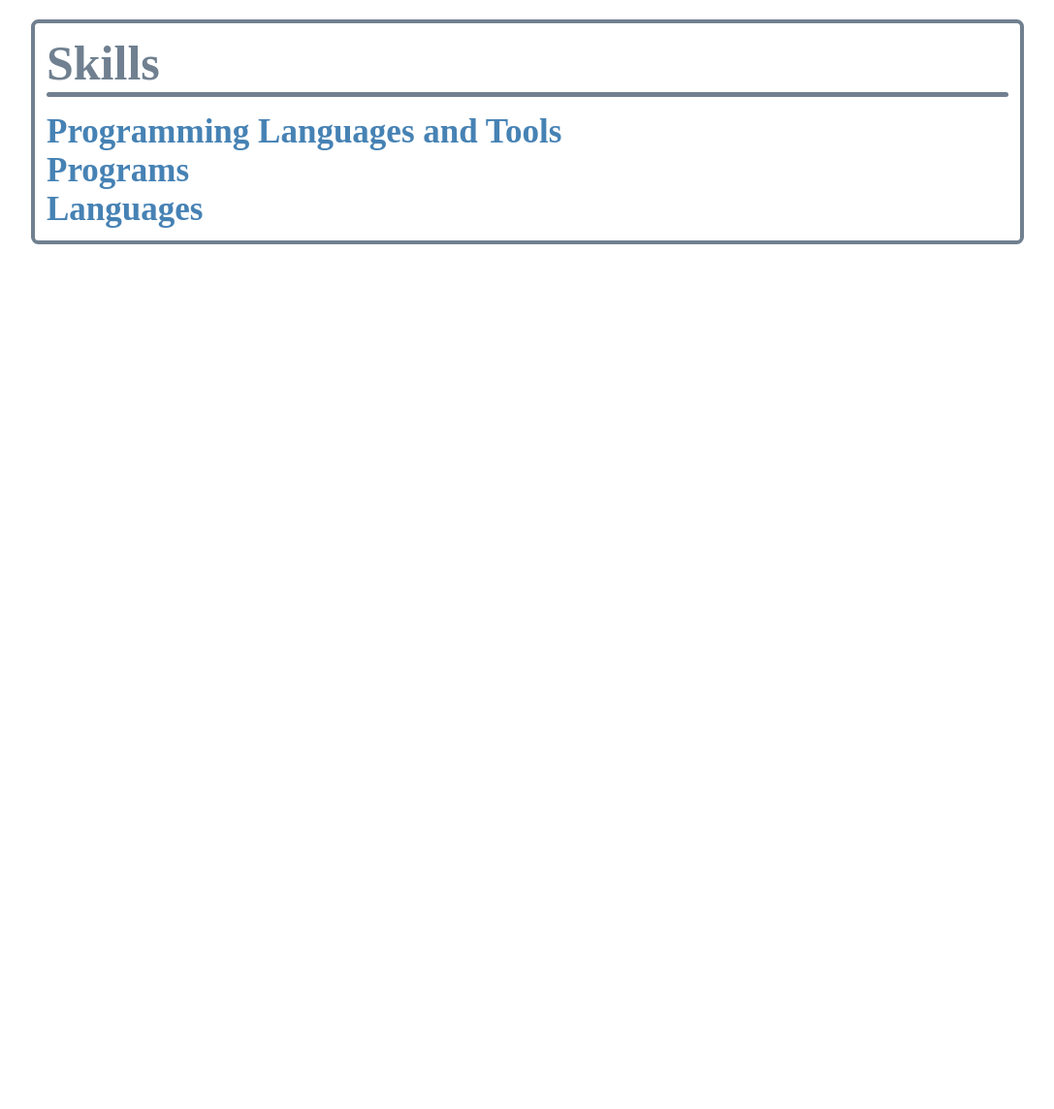
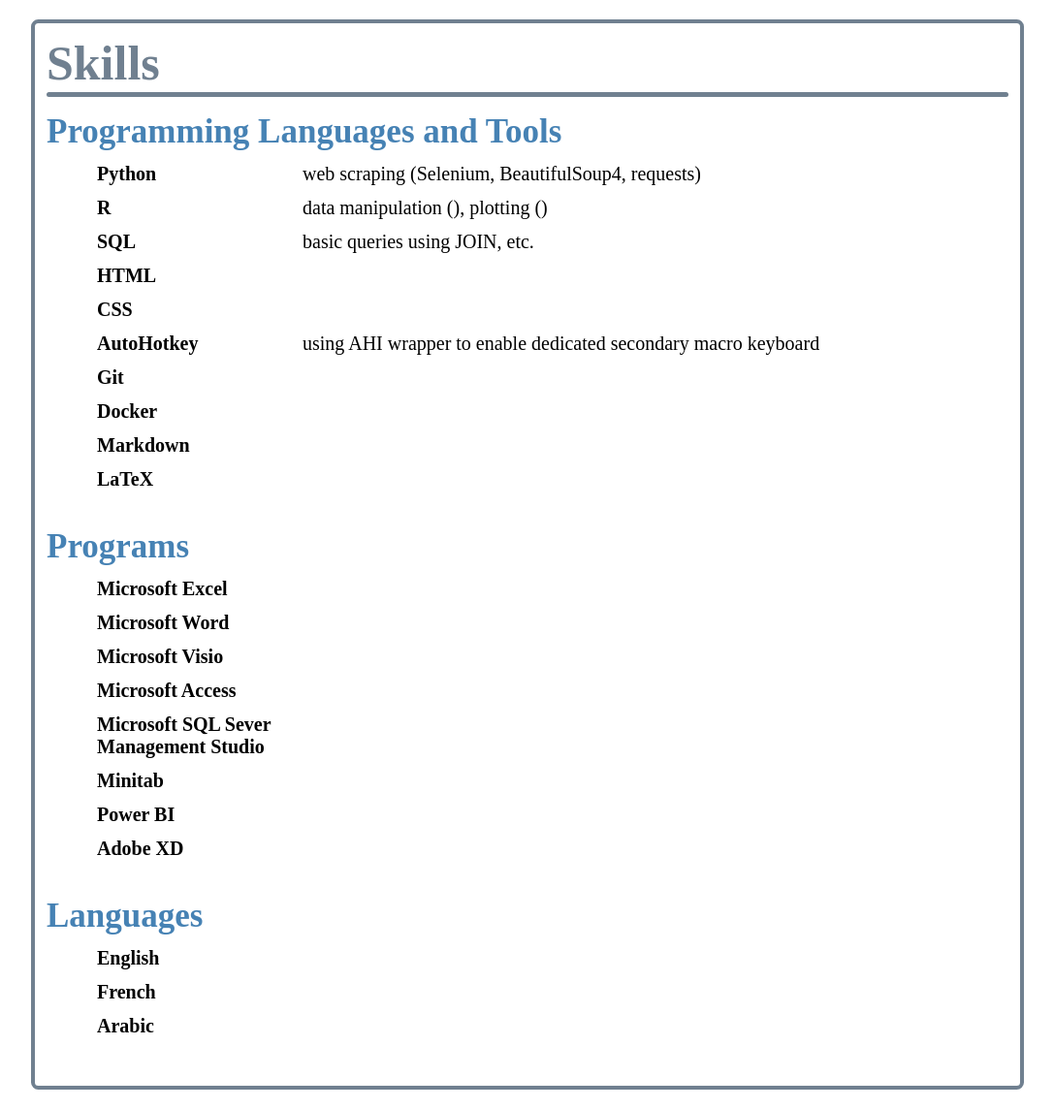
Before and after one commit to renadgharz/Portfolio-Website, a Flask app: page /skills in a window 1280 px wide. Shown: the part 64-1208 px from the top of the page at 97% size, without its empty margins (96-1183 px from the left). Before the commit the page ends 316 px from the top, so only its background shows below. Run offline with Flask 2, Linux system fonts and the light colour scheme.

Commit message:
skills page html,css

```diff
--- a/static/css/skills.css
+++ b/static/css/skills.css
@@ -1,5 +1,5 @@
 .skills-group {
-
+    margin-bottom: 3.25vh;
 }
 
 .skills-group-heading {
@@ -8,5 +8,18 @@
 }
 
 .skills-table {
+    font-size: 20px;
+    margin-left: 5vh;
+    border-spacing: 1.5vh;
+}
 
+.skill-row {}
+
+.skill-name {
+    font-weight: bold;
+    width: 25vh;
 }
+
+.skill-details {
+    text-align: justify;
+}
--- a/templates/skills.html
+++ b/templates/skills.html
@@ -13,16 +13,103 @@
 {% block content %}
 <div class="skills-group">
     <h2 class="skills-group-heading">Programming Languages and Tools</h2>
-    <table class="skills-table"></table>
+    <table class="skills-table">
+        <tr class="skill-row">
+            <td class="skill-name">Python</td>
+            <td class="skill-details">web scraping (Selenium, BeautifulSoup4, requests)</td>
+        </tr>
+        <tr class="skill-row">
+            <td class="skill-name">R</td>
+            <td class="skill-details">data  manipulation (), plotting ()</td>
+        </tr>
+        <tr class="skill-row">
+            <td class="skill-name">SQL</td>
+            <td class="skill-details">basic queries using JOIN, etc.</td>
+        </tr>
+        <tr class="skill-row">
+            <td class="skill-name">HTML</td>
+            <td class="skill-details"></td>
+        </tr>
+        <tr class="skill-row">
+            <td class="skill-name">CSS</td>
+            <td class="skill-details"></td>
+        </tr>
+        <tr class="skill-row">
+            <td class="skill-name">AutoHotkey</td>
+            <td class="skill-details">using AHI wrapper to enable dedicated secondary macro keyboard</td>
+        </tr>
+        <tr class="skill-row">
+            <td class="skill-name">Git</td>
+            <td class="skill-details"></td>
+        </tr>
+        <tr class="skill-row">
+            <td class="skill-name">Docker</td>
+            <td class="skill-details"></td>
+        </tr>
+        <tr class="skill-row">
+            <td class="skill-name">Markdown</td>
+            <td class="skill-details"></td>
+        </tr>
+        <tr class="skill-row">
+            <td class="skill-name">LaTeX</td>
+            <td class="skill-details"></td>
+        </tr>
+    </table>
 </div>
 
 <div class="skills-group">
     <h2 class="skills-group-heading">Programs</h2>
-    <table class="skills-table"></table>
+    <table class="skills-table">
+        <tr class="skill-row">
+            <td class="skill-name">Microsoft Excel</td>
+            <td class="skill-details"></td>
+        </tr>
+        <tr class="skill-row">
+            <td class="skill-name">Microsoft Word</td>
+            <td class="skill-details"></td>
+        </tr>
+        <tr class="skill-row">
+            <td class="skill-name">Microsoft Visio</td>
+            <td class="skill-details"></td>
+        </tr>
+        <tr class="skill-row">
+            <td class="skill-name">Microsoft Access</td>
+            <td class="skill-details"></td>
+        </tr>
+        <tr class="skill-row">
+            <td class="skill-name">Microsoft SQL Sever Management Studio</td>
+            <td class="skill-details"></td>
+        </tr>
+        <tr class="skill-row">
+            <td class="skill-name">Minitab</td>
+            <td class="skill-details"></td>
+        </tr>
+        <tr class="skill-row">
+            <td class="skill-name">Power BI</td>
+            <td class="skill-details"></td>
+        </tr>
+        <tr class="skill-row">
+            <td class="skill-name">Adobe XD</td>
+            <td class="skill-details"></td>
+        </tr>
+    </table>
 </div>
 
 <div class="skills-group">
     <h2 class="skills-group-heading">Languages</h2>
-    <table class="skills-table"></table>
+    <table class="skills-table">
+        <tr class="skill-row">
+            <td class="skill-name">English</td>
+            <td class="skill-details"></td>
+        </tr>
+        <tr class="skill-row">
+            <td class="skill-name">French</td>
+            <td class="skill-details"></td>
+        </tr>
+        <tr class="skill-row">
+            <td class="skill-name">Arabic</td>
+            <td class="skill-details"></td>
+        </tr>
+    </table>
 </div>
 {% endblock %}
```
